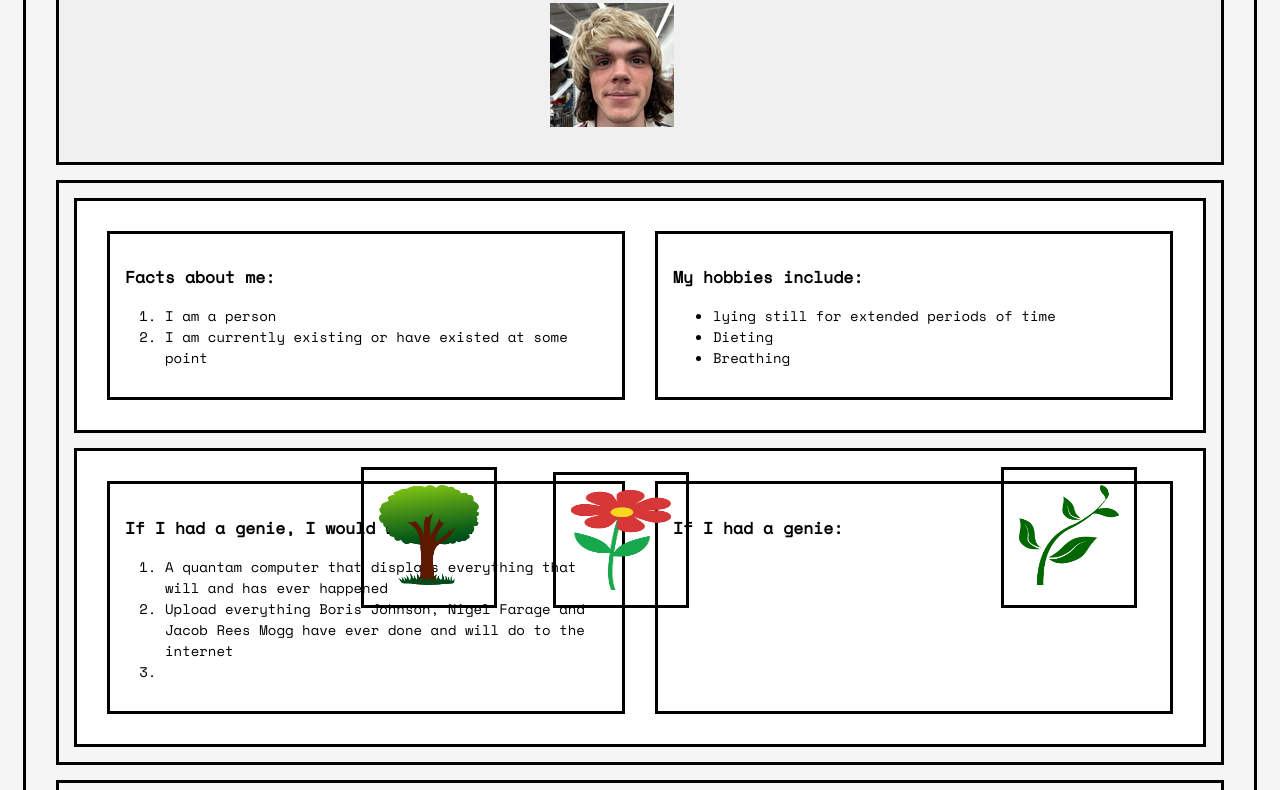
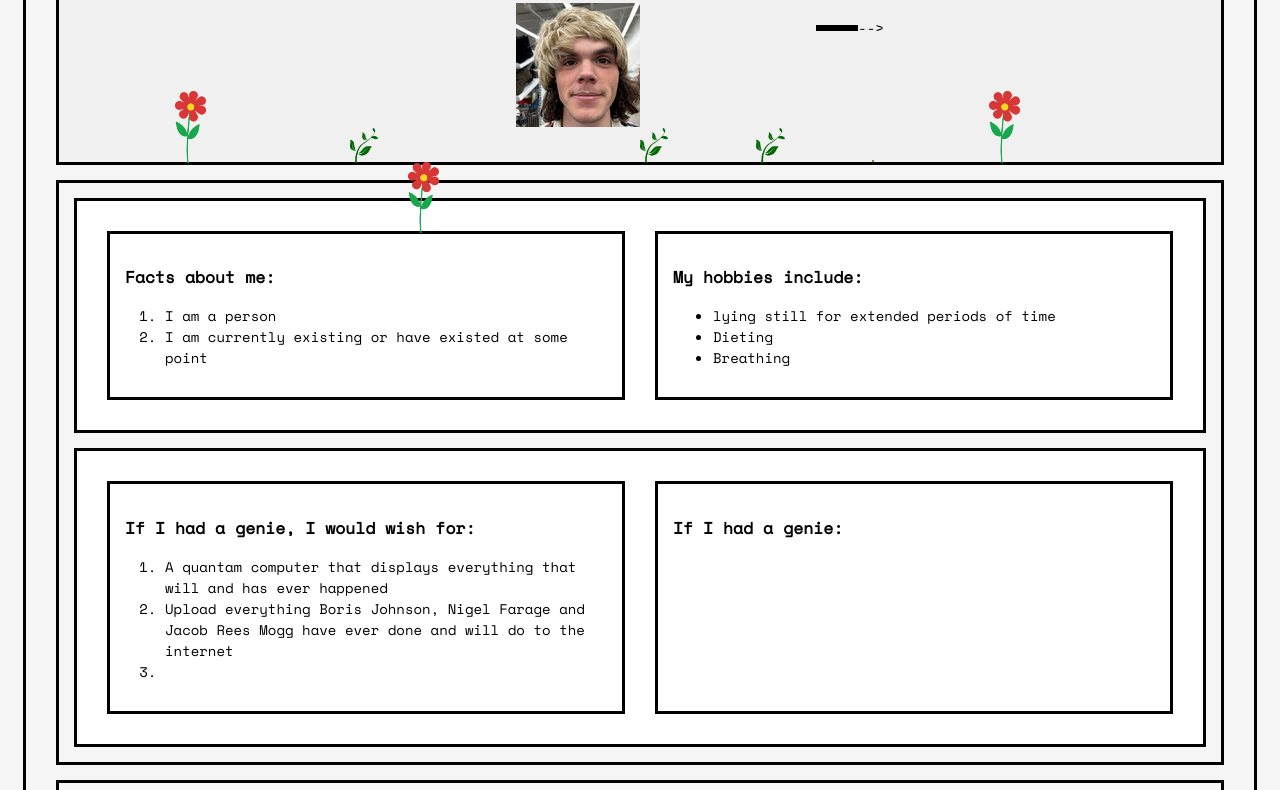
Before and after one commit to BroccoliBeamer/profile, a plain HTML site: page index.html in a window 1280 px wide. Shown: the part 177-967 px from the top of the page. Drawn offline with nearby package versions, Linux system fonts and the light colour scheme.

```diff
--- a/index.html
+++ b/index.html
@@ -19,15 +19,27 @@
               <h1>Welcome to my profile</h1>
               <img src="images/myprofile.jpeg" alt="Charming young man poses strikingly" class="profile-pic">
             </div>
-            <div class="image-header" id="plant">
-              <img src="images/plant.png" id="nature-imgs" alt="Cartoon plant">
+            <div class="image-header">
+              <img src="images/plant.png" id="plant" alt="Cartoon plant">
             </div>
-            <div class="image-header" id="rose">
-              <img src="/images/rose.png" id="nature-imgs" alt="cartoon rose">
+            <div class="image-header">
+              <img src="/images/rose.png" id="rose" alt="cartoon rose">
             </div>
-            <div class="image-header" id="tree">
-              <img src="/images/tree.png" id="nature-imgs" alt="cartoon tree">
+            <div class="image-header">
+              <img src="/images/tree.png" id="tree" alt="cartoon tree">
             </div>
+            <div class="image-header">
+              <img src="/images/rose.png" id="rose-1" alt="cartoon rose">
+            </div>
+            <div class="image-header">
+              <img src="/images/rose.png" id="rose-2" alt="cartoon rose">
+            </div>
+            <div class="image-header">
+              <img src="images/plant.png" id="plant-1" alt="Cartoon plant">
+            </div>
+            <div class="image-header">
+              <img src="images/plant.png" id="plant-2" alt="Cartoon plant">
+            </div> -->
 
 
       </div>
--- a/style.css
+++ b/style.css
@@ -60,8 +60,13 @@ div:hover {
   display: flex;
   align-items: center;
   justify-content: center;
+  position: relative;
 }
 
+.header:hover {
+  box-shadow: rgb(72, 122, 166) 0px 30px 60px -12px inset, rgba(0, 0, 0, 1) 0px 18px 36px -18px inset;
+  transition: 1s;
+}
 .welcome-to-my-profile {
   padding: 0%;
 }
@@ -79,6 +84,59 @@ div:hover {
   padding: 0 25%;
 }
 
+.image-header img {
+  margin: 0;
+  padding: 0;
+}
+
+.image-header {
+  margin: 0;
+  padding: 0;
+  object-fit: contain;
+}
+
+.image-header img {
+  position: absolute;
+}
+
+/* Header Images along the bottom - end */
+#rose {
+  height: 25%;
+  bottom: -1px;
+  left: 10%;
+}
+#rose-1 {
+  height: 25%;
+  bottom: -25%;
+  left: 30%;
+}
+#rose-2 {
+  height: 25%;
+  bottom: -1px;
+  left: 80%;
+}
+#plant {
+  height: 12%;
+  bottom: -1px;
+  left: 25%;
+}
+#plant-1 {
+  height: 12%;
+  bottom: -1px;
+  left: 50%;
+}
+#plant-2 {
+  height: 12%;
+  bottom: -1px;
+  left: 60%;
+}
+#tree {
+  height: 1%;
+
+  bottom: -1px;
+  left: 70%;
+}
+/* Header Images along the bottom - end */
 .image-container {
   position: relative;
   margin: 0%;
@@ -87,38 +145,9 @@ div:hover {
   object-fit: contain;
 }
 
-#rose {
-  position: absolute;
-  bottom: 0;
-  right: 45%;
-  height: 100px;
-  object-fit: contain;
-}
-
-#plant {
-  position: absolute;
-  bottom: 0;
-  right: 10%;
-  object-fit: contain;
-}
-
-#tree {
-  position: absolute;
-  bottom: 0;
-  right: 60%;
-  object-fit: contain;
-}
-
-#nature-imgs {
-  width: 100px;
-  height: 100px;
-}
-
 
 /* Add a hover effect to the image-item */
-.image-item:hover {
-  transform: translateY(-20%); /* Adjust the value to control how much the images rise */
-}
+
 
 .disabled {
   pointer-events: none;
```
